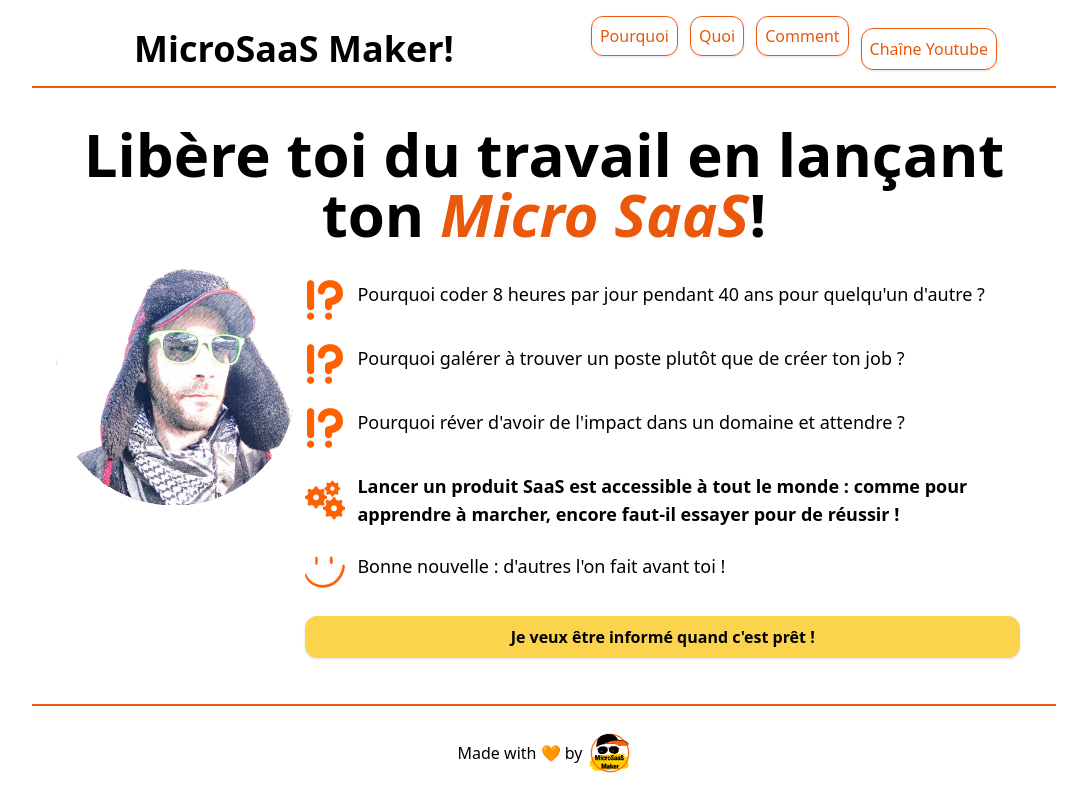
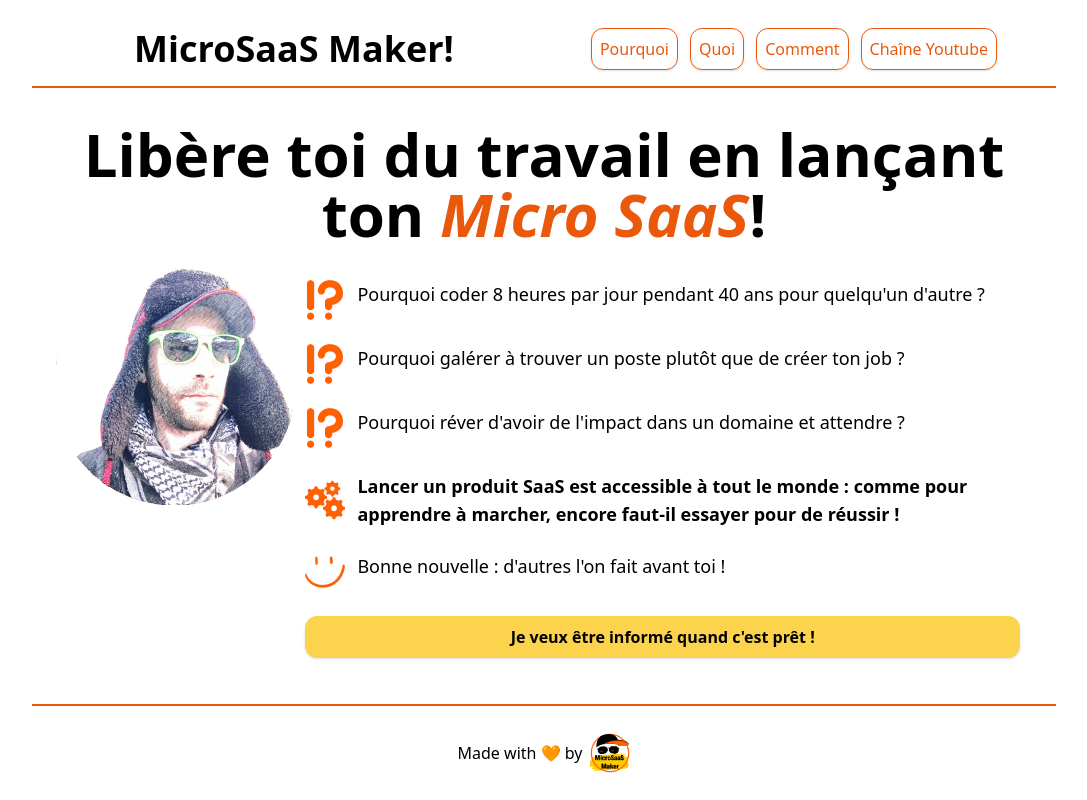
Before and after one commit to Maeevick/microsaasmaker, a Next.js app: page / in a window 1280 px wide. Shown: the whole page, without its empty margins (96-1183 px from the left). Built offline with nearby package versions, Linux system fonts and the light colour scheme.

Commit message:
tech: improve Link with next 13

```diff
--- a/components/header.tsx
+++ b/components/header.tsx
@@ -11,9 +11,9 @@
 const NavBar = () => {
     return (
         <nav className="w-full flex space-x-3 justify-center text-[0.8rem] md:text-base">
-            <Link href={{ pathname: '/[title]', query: { title: 'pourquoi' } }}><a className="my-1 p-2 text-center text-orange-600 border border-orange-600 rounded-xl hover:text-black hover:bg-orange-600 shadow" href="">Pourquoi</a></Link>
-            <Link href={{ pathname: '/[title]', query: { title: 'quoi' } }}><a className="my-1 p-2 text-center text-orange-600 border border-orange-600 rounded-xl hover:text-black hover:bg-orange-600 shadow" href="">Quoi</a></Link>
-            <Link href={{ pathname: '/[title]', query: { title: 'comment' } }}><a className="my-1 p-2 text-center text-orange-600 border border-orange-600 rounded-xl hover:text-black hover:bg-orange-600 shadow" href="">Comment</a></Link>
+            <Link href={{ pathname: '/[title]', query: { title: 'pourquoi' } }} className="my-1 p-2 text-center text-orange-600 border border-orange-600 rounded-xl hover:text-black hover:bg-orange-600 shadow">Pourquoi</Link>
+            <Link href={{ pathname: '/[title]', query: { title: 'quoi' } }} className="my-1 p-2 text-center text-orange-600 border border-orange-600 rounded-xl hover:text-black hover:bg-orange-600 shadow">Quoi</Link>
+            <Link href={{ pathname: '/[title]', query: { title: 'comment' } }} className="my-1 p-2 text-center text-orange-600 border border-orange-600 rounded-xl hover:text-black hover:bg-orange-600 shadow">Comment</Link>
             <a className="my-1 p-2 text-center text-orange-600 border border-orange-600 rounded-xl hover:text-black hover:bg-orange-600 shadow" href="https://www.youtube.com/channel/UCmCyGWHYIjGBdRdDigT2Erg" target="_blank">Chaîne Youtube</a>
         </nav>
     )
```
